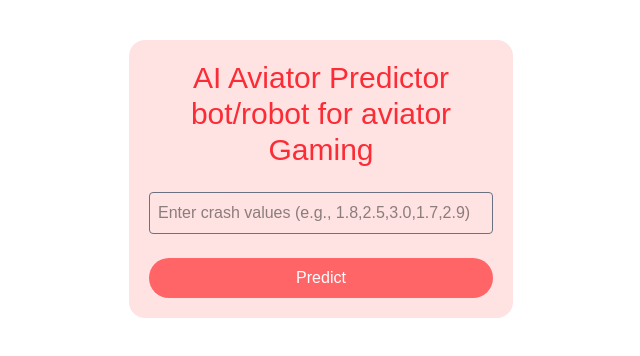
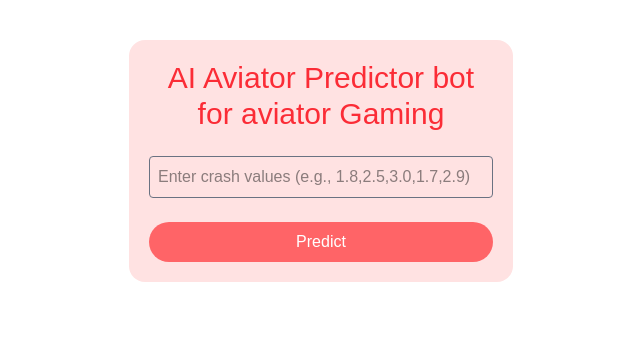
Before and after one commit to Gurungbabita02/web-tools, a Next.js app: page / in a window 1280 px wide. Shown: the top 356 px of the page, without its empty margins (319-959 px from the left). Built offline with nearby package versions, Linux system fonts and the light colour scheme.

Commit message:
new changes

```diff
--- a/src/app/page.js
+++ b/src/app/page.js
@@ -50,7 +50,7 @@ export default function AviatorPredictor() {
   return (
     <div className="container m-auto mt-10 h-full min-h-screen">
       <div className='lg:w-[30%] sm:w-full sm:p-5 mx-auto bg-red-100 p-10 rounded-2xl'>
-    <h2 className='text-red-500 text-3xl font-medium text-center mb-6'>AI Aviator Predictor bot/robot for aviator Gaming</h2>
+    <h2 className='text-red-500 text-3xl font-medium text-center mb-6'>AI Aviator Predictor bot for aviator Gaming</h2>
       <input
         type="text"
         placeholder="Enter crash values (e.g., 1.8,2.5,3.0,1.7,2.9)"
```
